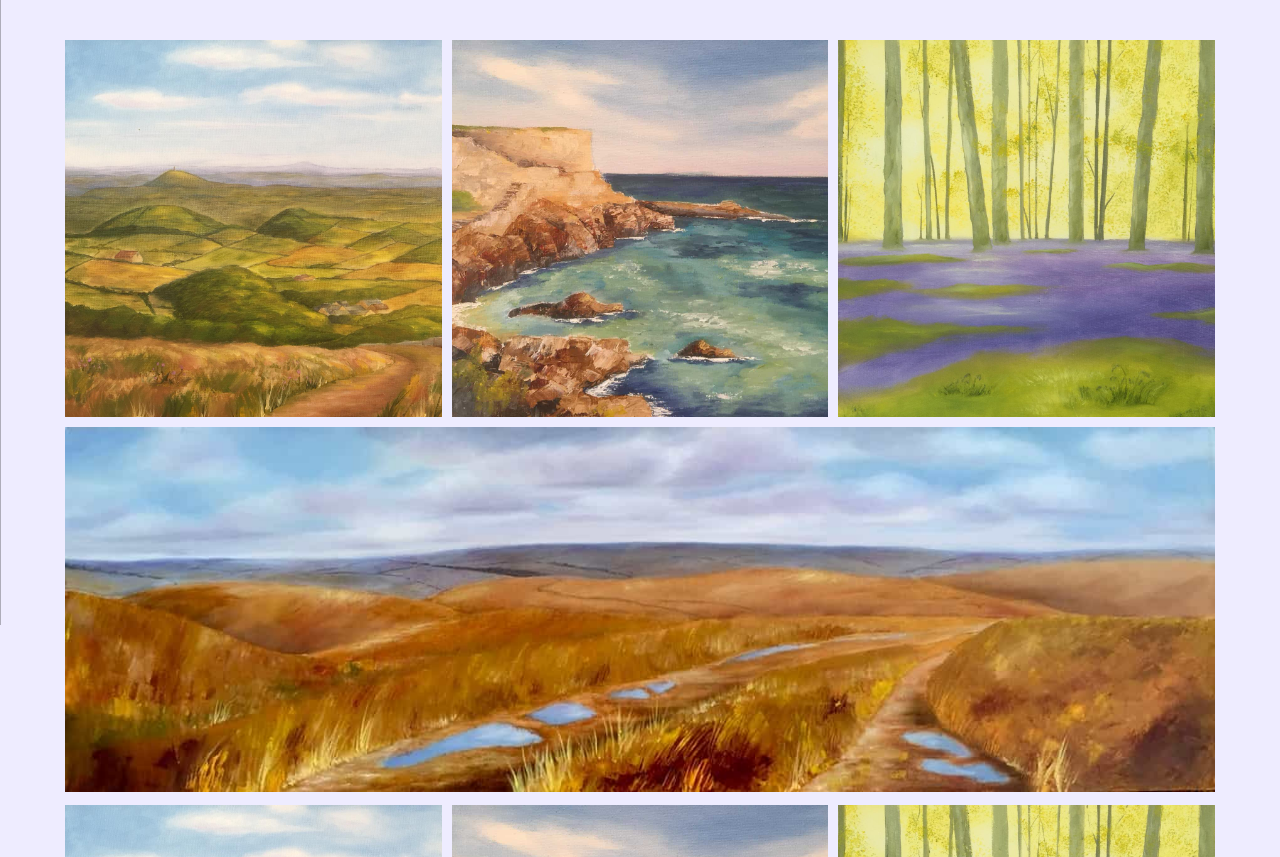
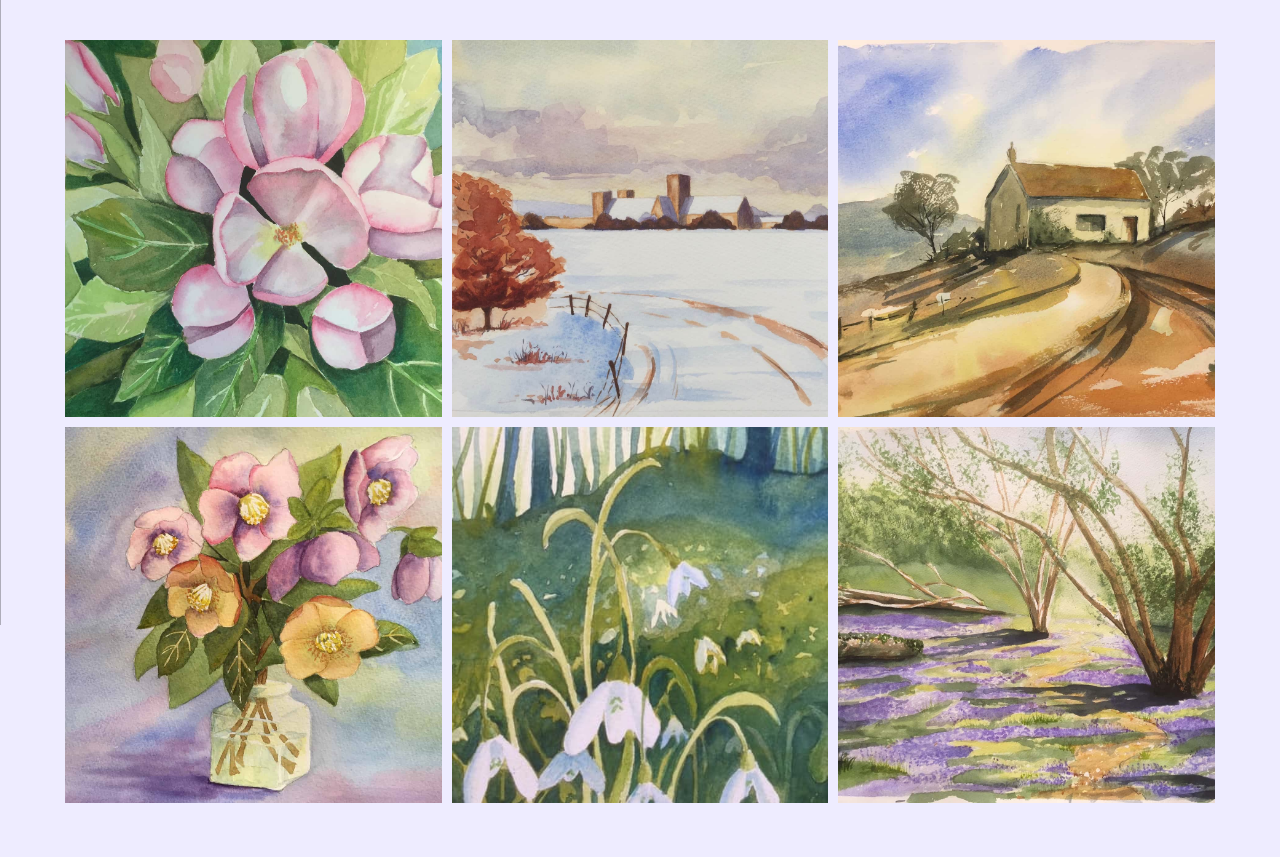
Before and after one commit to harrietgoddard/dg-portfolio, a website: page docs/watercolour.html in a window 1280 px wide. Shown: the part 175-1032 px from the top of the page. Drawn offline with Linux system fonts and the light colour scheme; a web font is replaced by a local one.

Commit message:
Watercolour images added

```diff
--- a/docs/watercolour.html
+++ b/docs/watercolour.html
@@ -67,34 +67,24 @@
       <section class="gallery">
         <div class="gallery__row">
           <div class="gallery__item">
-            <img src="./images/placeholder-1.jpg" alt="placeholder" class="gallery__image">
+            <img src="./images/watercolour-1.jpg" alt="placeholder" class="gallery__image centralize">
           </div>
           <div class="gallery__item">
-            <img src="./images/oil-1.jpg" alt="placeholder" class="gallery__image">
+            <img src="./images/watercolour-2.jpg" alt="placeholder" class="gallery__image">
           </div>
           <div class="gallery__item">
-            <img src="./images/placeholder-3.jpg" alt="placeholder" class="gallery__image">
-          </div>
-        </div>
-        <div class="gallery__row">
-          <div class="gallery__item--wide">
-            <img src="./images/hero.jpg" alt="placeholder" class="gallery__image--wide">
+            <img src="./images/watercolour-3.jpg" alt="placeholder" class="gallery__image centralize">
           </div>
         </div>
         <div class="gallery__row">
           <div class="gallery__item">
-            <img src="./images/placeholder-1.jpg" alt="placeholder" class="gallery__image">
+            <img src="./images/watercolour-4.jpg" alt="placeholder" class="gallery__image centralize">
           </div>
           <div class="gallery__item">
-            <img src="./images/oil-1.jpg" alt="placeholder" class="gallery__image">
+            <img src="./images/watercolour-5.jpg" alt="placeholder" class="gallery__image centralize">
           </div>
           <div class="gallery__item">
-            <img src="./images/placeholder-3.jpg" alt="placeholder" class="gallery__image">
-          </div>
-        </div>
-        <div class="gallery__row">
-          <div class="gallery__item--wide">
-            <img src="./images/hero.jpg" alt="placeholder" class="gallery__image--wide">
+            <img src="./images/watercolour-6.jpg" alt="placeholder" class="gallery__image centralize">
           </div>
         </div>
       </section>
```
Also changed, not shown: docs/images/watercolour-2.jpg (added), docs/images/watercolour-3.jpg (added), docs/images/watercolour-4.jpg (added), docs/images/watercolour-5.jpg (added), docs/images/watercolour-6.jpg (added).
